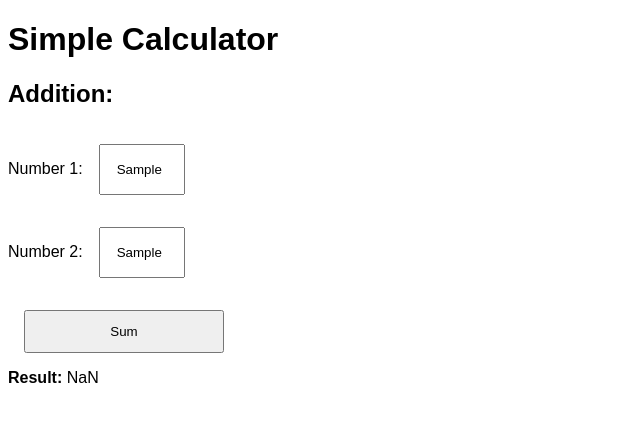
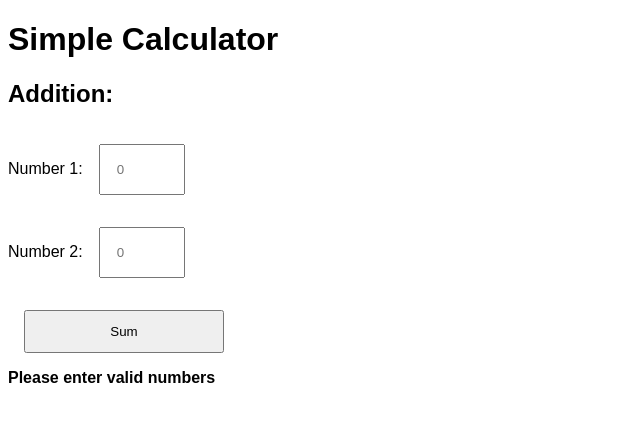
Before and after one commit to mauriciompf/calculator-m, a React (Vite) app: page / in a window 1280 px wide. Both pictures are taken after typing "Sample", "Sample" into the empty fields and a click on the button "Sum". Shown: the top 422 px of the page, without its empty margins (0-640 px from the left). Built offline with nearby package versions, Linux system fonts and the light colour scheme.

Commit message:
Update files

```diff
--- a/src/Calculator.jsx
+++ b/src/Calculator.jsx
@@ -2,27 +2,45 @@ import { useState } from "react";
 import "./Calculator.css";
 
 export default function Calculator() {
-  const [inputValue, setInputValue] = useState(null);
-  const [inputValue2, setInputValue2] = useState(null);
-  const [result, setResult] = useState(null);
+  const [inputValue, setInputValue] = useState("");
+  const [inputValue2, setInputValue2] = useState("");
+  const [result, setResult] = useState("");
+  const [errorMessage, setErrorMessage] = useState("");
+  const [showResult, setShowResult] = useState(false);
+  const [showErrorMessage, setShowErrorMessage] = useState(false);
 
   function changeInputOne(e) {
-    e.preventDefault();
-    setInputValue(e.target.value);
+    const value = e.target.value.replace(/[^0-9.]/g, "");
+
+    setInputValue(value);
   }
 
   function changeInputTwo(e) {
-    e.preventDefault();
-    setInputValue2(e.target.value);
+    const value = e.target.value.replace(/[^0-9.]/g, "");
+
+    setInputValue2(value);
   }
 
   function handleSubmit(e) {
     e.preventDefault();
 
-    setInputValue(null);
-    setInputValue2(null);
+    const inputOne = parseFloat(inputValue);
+    const inputTwo = parseFloat(inputValue2);
 
-    setResult(parseInt(inputValue) + parseInt(inputValue2));
+    if (isNaN(inputOne) || isNaN(inputTwo)) {
+      setErrorMessage("Please enter valid numbers");
+      setShowErrorMessage(true);
+      setShowResult(false);
+      return;
+    }
+
+    setErrorMessage("");
+
+    const res = inputOne + inputTwo;
+
+    setResult(res);
+    setShowResult(true);
+    setShowErrorMessage(false);
   }
 
   return (
@@ -39,6 +57,7 @@ export default function Calculator() {
             onChange={changeInputOne}
             value={inputValue}
             name="nn1"
+            placeholder="0"
             id="nn1"
           />
         </div>
@@ -49,8 +68,9 @@ export default function Calculator() {
           </label>
           <input
             type="text"
+            placeholder="0"
+            onChange={changeInputTwo}
             value={inputValue2}
-            onChange={changeInputTwo}
             name="nn2"
             id="nn2"
           />
@@ -60,7 +80,10 @@ export default function Calculator() {
           Sum
         </button>
       </form>
-      <strong>Result:</strong> {result}
+
+      {showResult ? <strong>Result:</strong> : null}
+      {showResult && <span> {result}</span>}
+      {showErrorMessage ? <strong> {errorMessage}</strong> : null}
     </main>
   );
 }
```
